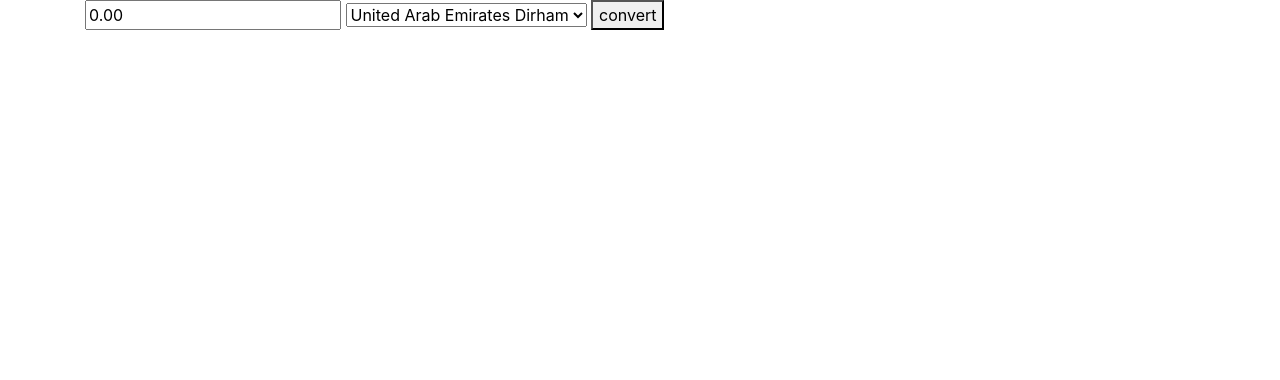
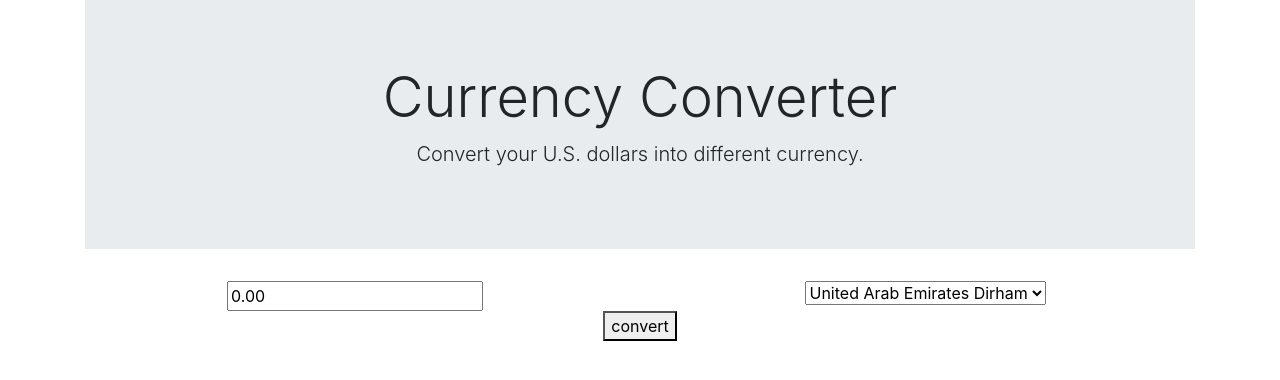
Before and after one commit to cheemurakami/currencyExchange, a website built with webpack: page src/index.html in a window 1280 px wide. Built offline with nearby package versions, Linux system fonts and the light colour scheme.

Commit message:
add styles

```diff
--- a/src/index.html
+++ b/src/index.html
@@ -1,11 +1,24 @@
 <html>
+
 <head>
   <title>currency exchanger</title>
 </head>
+
 <body>
   <div class="container">
+
+    <div class="jumbotron jumbotron-fluid">
+      <div class="container">
+        <h1 class="display-4">Currency Converter</h1>
+        <p class="lead">Convert your U.S. dollars into different currency.</p>
+      </div>
+    </div>
     <form id='convert'>
+      <div class="row">
+        <div class="col-sm-6">
           <input id='us-dollars' type="number" value="0.00" min="0.00">
+        </div>
+        <div class="col-sm-6">
           <select name="currency-type" id="currency-type">
             <option value="AED">United Arab Emirates Dirham</option>
             <option value="ARS">Argentine Peso</option>
@@ -25,11 +38,16 @@
             <option value="EUR">Euro</option>
             <option value="other">other</option>
           </select>
+        </div>
+      </div>
+      <div class="convert-button">
         <button type="submit">convert</button>
+      </div>
     </form>
     <div class="result">
 
     </div>
   </div>
 </body>
+
 </html>
--- a/src/styles.css
+++ b/src/styles.css
@@ -0,0 +1,3 @@
+body{
+  text-align: center;
+}
```
Lines whose indentation alone changed are shown as unchanged.
